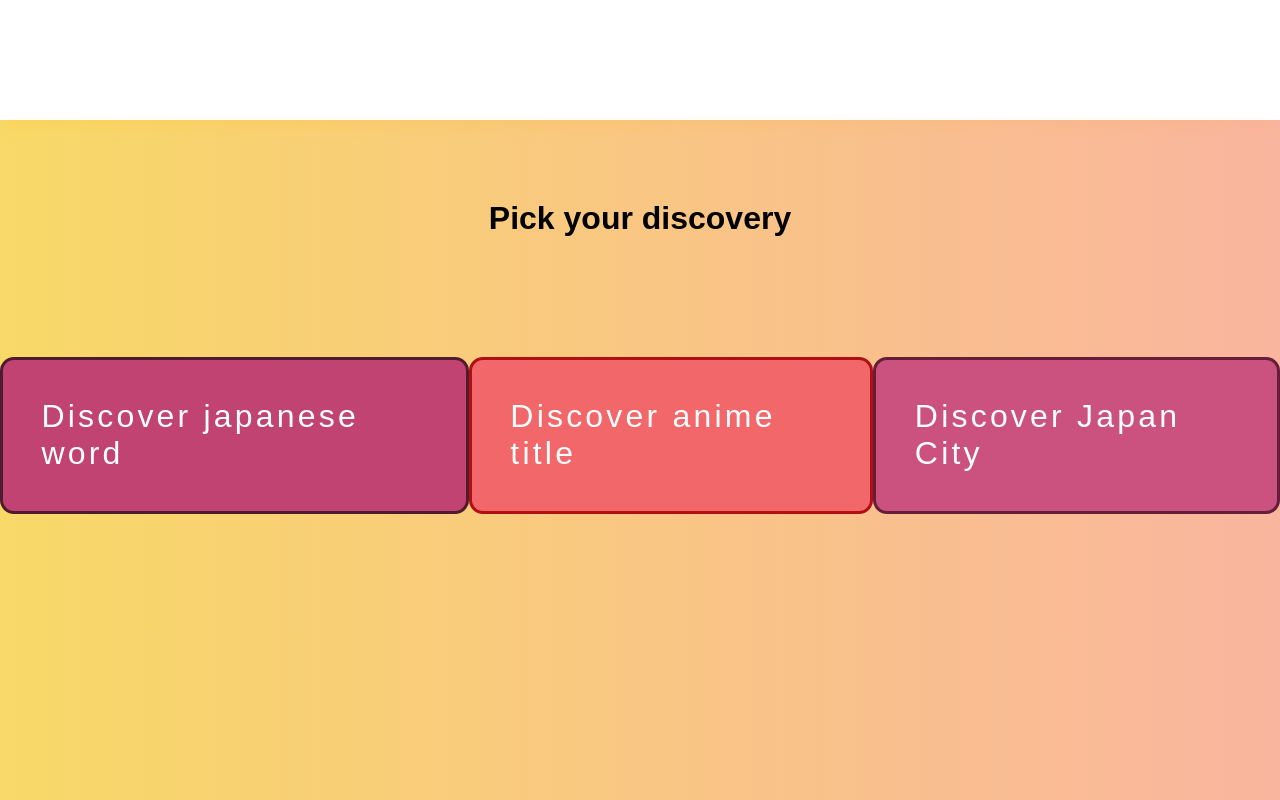
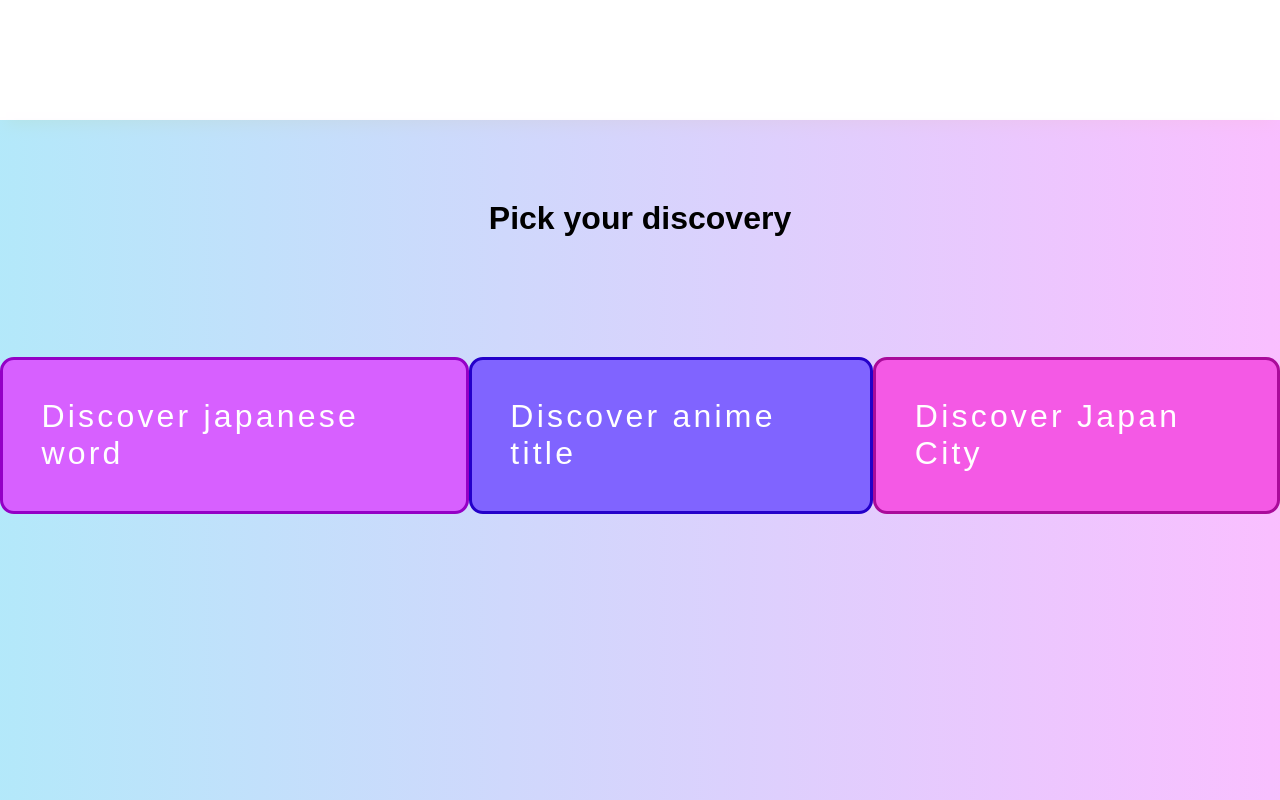
Before and after one commit to MJanuszek/about-japan-site, a React (Vite) app: page / in a window 1280 px wide. Shown: the part 1400-2200 px from the top of the page. Built offline with nearby package versions, Linux system fonts and the light colour scheme; a web font is replaced by a local one.

Commit message:
styling colors changes

```diff
--- a/styles/_colors.scss
+++ b/styles/_colors.scss
@@ -1,8 +1,8 @@
-$sectionBgColor01: #c04371;
-$sectionBgColor02: #bc012d;
-$sectionBgColor03: #cb517e;
-$sectionBgColor04: #f2676a;
+$sectionBgColor01: #d760ff;
+$sectionBgColor02: #77d2ff;
+$sectionBgColor03: #f459e5;
+$sectionBgColor04: #8064ff;
 $accent-color02: #fbe087;
 $accent-color03: #1ca4ed;
 $accent-color04: #a4f8f5;
-$accent-color05: #fe6f02;
+$accent-color05: #d489fdd6;
--- a/styles/discover.scss
+++ b/styles/discover.scss
@@ -10,8 +10,8 @@
   box-shadow: 0px 10px 16px -6px $accent-color05;
   background-image: linear-gradient(
     to right,
-    rgba(247, 209, 73, 0.831),
-    rgba(249, 173, 148, 0.906)
+    rgba(164, 228, 249, 0.831),
+    rgba(249, 184, 255, 0.906)
   );
 }
 .discover-title {
```
